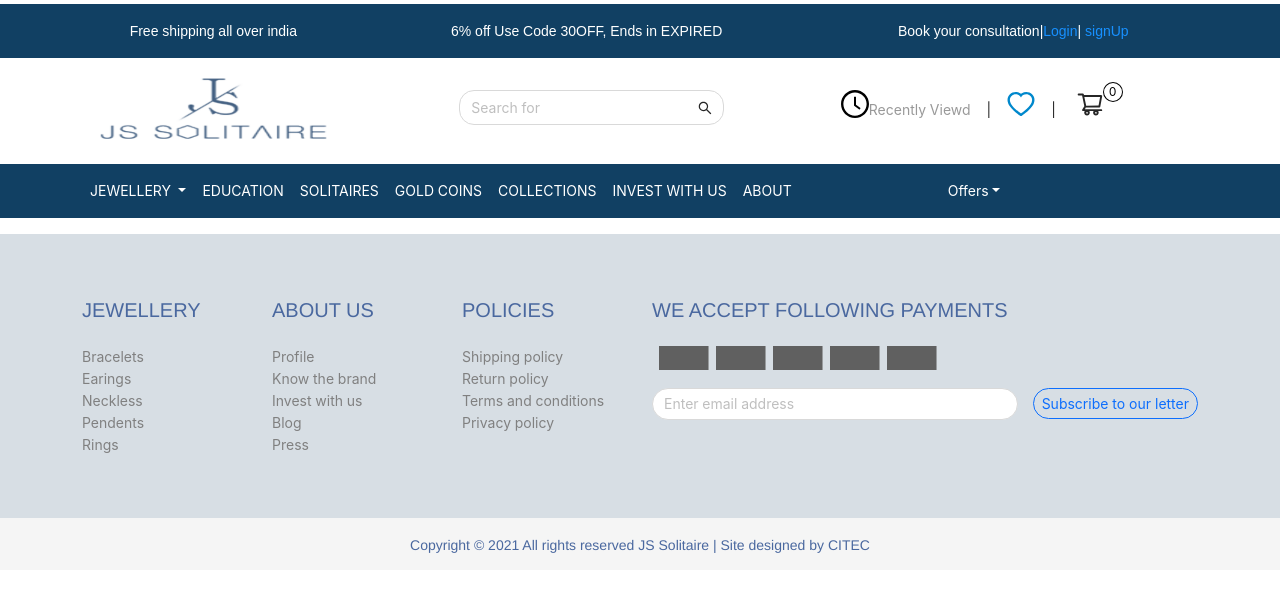
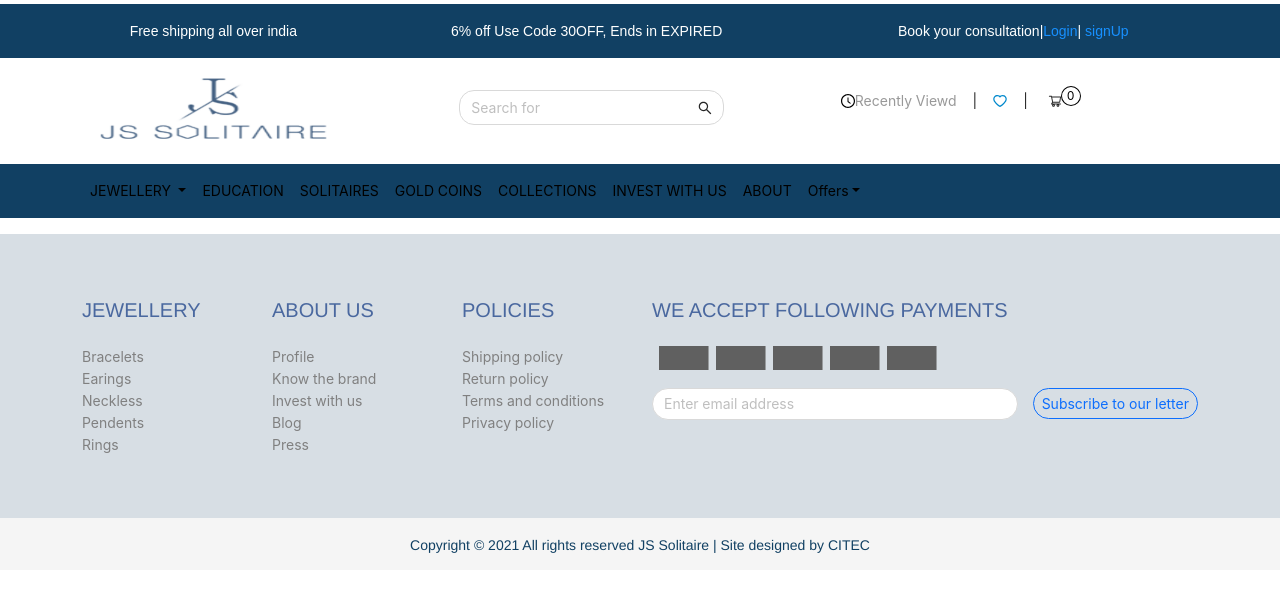
Before and after one commit to KAVARA-TechX/js-jwellery, a React (Create React App) app: page /admin/product in a window 1280 px wide. Shown: the top 592 px of the page. Built offline with nearby package versions, Linux system fonts and the light colour scheme; no server answers.

Commit message:
Again trying to resolve css error

```diff
--- a/src/index.css
+++ b/src/index.css
@@ -1,12 +1,8 @@
 @import url('https://fonts.googleapis.com/css?family=Ubuntu');
 
 h1,h2,h3,h4,h5,h6,p {
-    	font-family: 'Helvetica';
-	color: #4A689F;
+    font-family: 'Helvetica';
 }
-
-
-
 footer{
     background-color: #D7DEE4;
 }
@@ -14,9 +10,6 @@ footer{
 footer h5{
     color: #4A689F;
 }
-
-
-
 footer li{
     color: grey;
 }
@@ -153,42 +146,28 @@ h4{
 /* ============ desktop view ============ */
 @media all and (min-width: 992px) {
 
-	.navbar .has-megamenu{position:static !important;}
+	.navbar .has-megamenu{position:static!important;}
 	.navbar .megamenu{left:0; right:0; width:100%; margin-top:0;  }
 
 }
 /* ============ desktop view .end// ============ */
 /* ============ desktop view ============ */
 @media all and (min-width: 992px) {
-    .navbar .nav-item:hover .nav-link{ color: #4A689F;  }
+    .navbar .nav-item:hover .nav-link{ color: #000;  }
     .navbar .nav-item .dropdown-menu{ margin-top:0; }
-    .navbar-nav{
-        align-items:'center'
-    }
-    .offer{
-        margin-left: 140px;
-    }
 }
 /* ============ desktop view .end// ============ */
 .navbar-dark .navbar-nav .nav-link{
-    color:#fff;
+    color:#000;
 }
 .navbar-dark .navbar-nav .active>.nav-link,
  .navbar-dark .navbar-nav .nav-link.active, .navbar-dark .navbar-nav .nav-link.show,
   .navbar-dark .navbar-nav .show>.nav-link{
-color:#fff;
-}
-
-.sayen{
-    color:#4A689F;
-}
-
-.sayen:hover{
-    color:#fff;
+color:#000;
 }
 /* ============ mobile view ============ */
 @media(max-width: 991px){
-	.navbar.fixed-top .navbar-collapse .navbar.sticky-top .navbar-collapse{
+	.navbar.fixed-top .navbar-collapse, .navbar.sticky-top .navbar-collapse{
 		overflow-y: auto;
 	    max-height: 90vh;
 	    margin-top:10px;
@@ -219,11 +198,3 @@ color:#fff;
     width: 1370px;
     max-height: 85vh;
 }
-
-.iconSize{
-    font-size: 28px;
-}
-
-.title{
-    color: #fff;
-}
```
